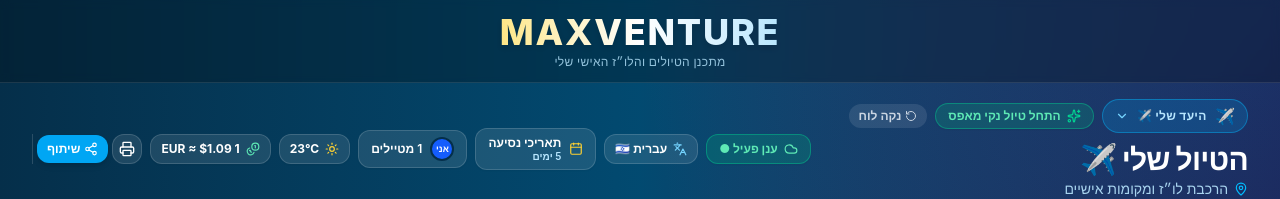
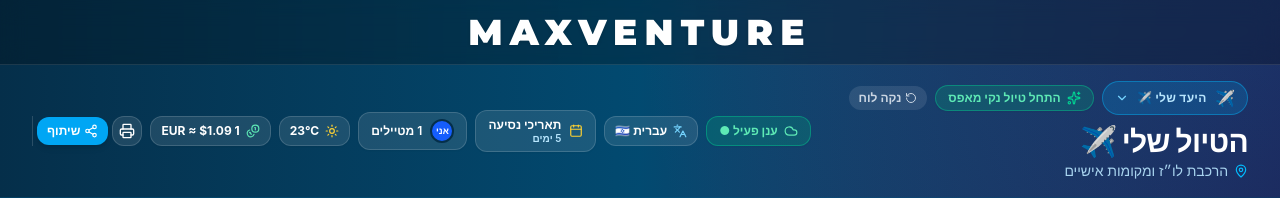
Before and after one commit to MaxShap98/travel-website, a React (Vite) app: page / in a window 1280 px wide. Shown: the top 199 px of the page. Built offline with nearby package versions, Linux system fonts and the light colour scheme; no server answers; the database is empty.

Commit message:
Auto-sync: update src\components\Header.jsx (2026-09-24 16:47:35)

```diff
--- a/src/components/Header.jsx
+++ b/src/components/Header.jsx
@@ -41,16 +41,16 @@
       <div className="absolute inset-0 bg-[radial-gradient(circle_at_top_right,rgba(14,165,233,0.18),transparent_50%)] pointer-events-none" />
 
       {/* Main App Title - Centered */}
-      <div className="border-b border-white/10 bg-black/25 backdrop-blur-xs py-3 px-4 text-center relative z-20">
-        <div className="max-w-7xl mx-auto flex flex-col items-center justify-center">
-          <div className="inline-flex items-center gap-2.5">
-            <span className="text-2xl sm:text-3xl md:text-4xl font-extrabold tracking-wider text-transparent bg-clip-text bg-gradient-to-r from-amber-200 via-white to-sky-200 drop-shadow-md uppercase select-none font-sans">
-              MaxVenture
-            </span>
-          </div>
-          <div className="text-[11px] sm:text-xs text-sky-200/80 font-medium tracking-wide mt-0.5">
-            {isHe ? "מתכנן הטיולים והלו״ז האישי שלי" : "Smart Travel & Itinerary Planner"}
-          </div>
+      <div className="border-b border-white/10 bg-black/25 backdrop-blur-md py-3 px-4 text-center relative z-20">
+        <div className="max-w-7xl mx-auto flex items-center justify-center">
+          <span
+            className="text-2xl sm:text-3xl md:text-4xl font-black text-white tracking-[0.2em] uppercase select-none drop-shadow-sm"
+            style={{
+              fontFamily: "'Montserrat', 'Outfit', sans-serif"
+            }}
+          >
+            MAXVENTURE
+          </span>
         </div>
       </div>
 
```
